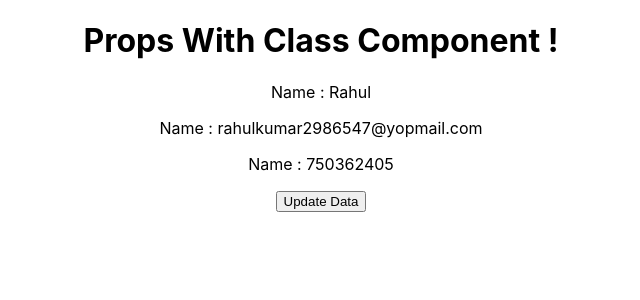
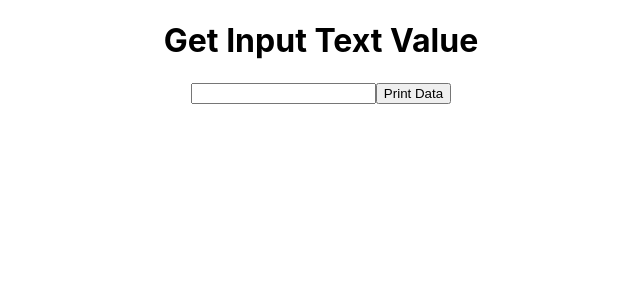
Before and after one commit to Himanshu1201/React-Git, a React (Create React App) app: page / in a window 1280 px wide. Shown: the top 300 px of the page, without its empty margins (319-959 px from the left). Built offline with nearby package versions, Linux system fonts and the light colour scheme.

Commit message:
Get input text value and Hide, Show and toggle code

```diff
--- a/src/App.js
+++ b/src/App.js
@@ -5,50 +5,15 @@ import FunctionComponentUser from './FunctionComponentUser';
 import ClassComponentUser from './ClassComponentUser';
 import FunctionalStudent from './FunctionalStudent';
 import StudentClass from './StudentClass';
+import HideShowToggle from './HideShowToggle';
+import GetInputTextValue from './GetInputTextValue';
 
-class App extends Component{
-  // const [name, setName] = useState("Himanshu");
-  // const [email, setEmail] = useState("hk317824@gmail.com");
-  // const [mobile, setMobile] = useState("7011162031");
-  // function UpdateContent(){
-  //   setName("Sohan Lal");
-  //   setEmail("sohanlal95854@yopmail.com");
-  //   setMobile("7503624605");
-  // }
-  constructor(){
-    super();
-    this.state={
-      name:"Rahul",
-      email:"rahulkumar2986547@yopmail.com",
-      mobile:"750362405"
-    }
-  }
-  setData(){
-    this.setState({name:"Himanshu Kumar"});
-    this.setState({email:"hk317824@gmail.com"});
-    this.setState({mobile:"7011162031"});
-  }
-  render(){
+function App(){
       return (
       <div className="App">
-        {/* <FunctionComponentUser/> */}
-        {/* <ClassComponentUser/> */}
-        {/* <FunctionalStudent
-            name={name}
-            email={email}
-            mobile={mobile}
-        />
-        <button onClick={()=>UpdateContent()}> Update Data </button> */}
-        <StudentClass
-          name={this.state.name}
-          email={this.state.email}
-          mobile={this.state.mobile}
-        />
-        <button onClick={()=>this.setData()}> Update Data </button>
+          <GetInputTextValue/>
       </div>
     );
-  }
-
 }
 
 export default App;
--- /dev/null
+++ b/src/GetInputTextValue.js
@@ -0,0 +1,28 @@
+import React, {useState} from "react";
+
+function GetInputTextValue(){
+    const [data, setData] = useState(null);
+    const [print, setPrint] = useState(false);
+
+    function getData(val){
+    console.log(val.target.value);
+    setData(val.target.value);
+    setPrint(false);
+    }
+    // function printData(val){
+    // console.log(val.target.value);
+    // }
+    return(
+        <div>
+            <h1>Get Input Text Value</h1>
+            {
+                print ? <h3>{data}</h3> : null
+            }
+            <input type="text" onChange={getData}/>
+            <button onClick={()=>setPrint(true)}> Print Data</button>
+        </div>
+    );
+
+}
+
+export default GetInputTextValue;
--- /dev/null
+++ b/src/HideShowToggle.js
@@ -0,0 +1,20 @@
+import React,{useState} from "react";
+
+function HideShowToggle(){
+    const [status, setStatus] = useState(false);
+    return (
+        <div className="App">
+            {/* <h1>Get Input Text Value</h1> */}
+            <h1>Hide, Show and Toggle</h1>
+            {
+              status ? <h3>This text should be hide, show and toggle</h3> : null
+            }
+
+            {/* <button onClick={()=>setStatus(true)}>Show</button>
+            <button onClick={()=>setStatus(false)}>Hide</button> */}
+            <button onClick={()=>setStatus(!status)}>Toggle</button>
+        </div>
+    );
+}
+
+export default HideShowToggle;
```
